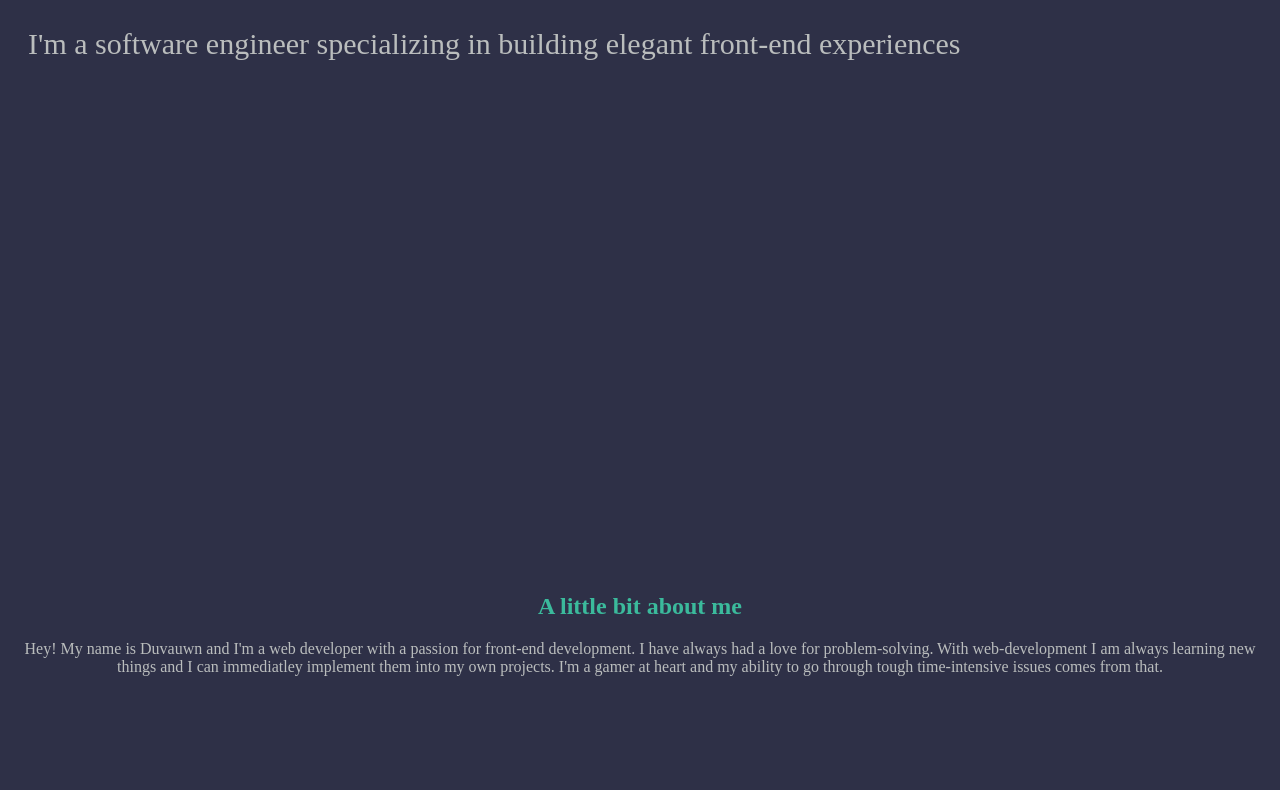
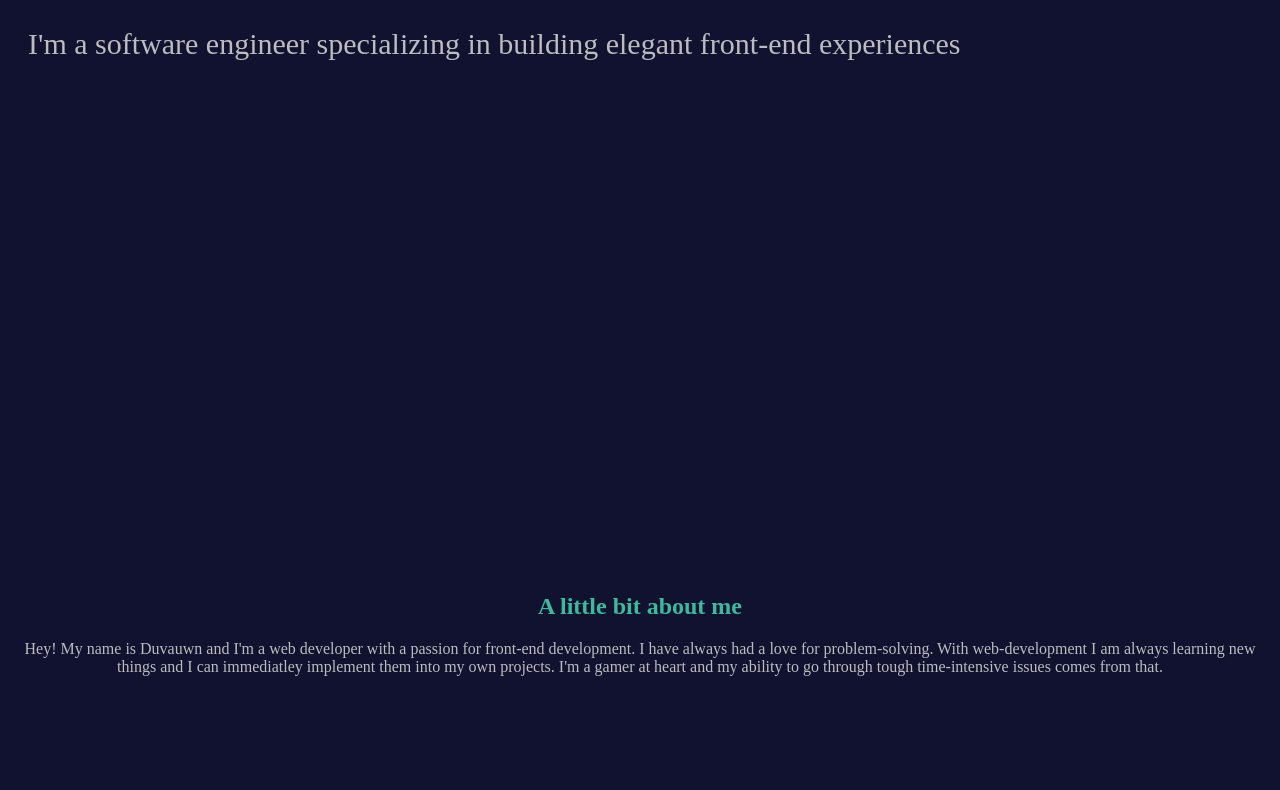
Before and after one commit to Duvauwn/personal-website, a plain HTML site: page index.html in a window 1280 px wide. Shown: the part 285-1075 px from the top of the page. Drawn offline with Linux system fonts and the light colour scheme.

Commit message:
tweaking color scheme

```diff
--- a/style.css
+++ b/style.css
@@ -1,7 +1,7 @@
 body {
     display:flex;
     flex-direction: column;
-    background-color:#2e3047;
+    background-color:#101230;
     color:#d2d3d3;
     font-family: 'Ubuntu Mono';
 }
```
